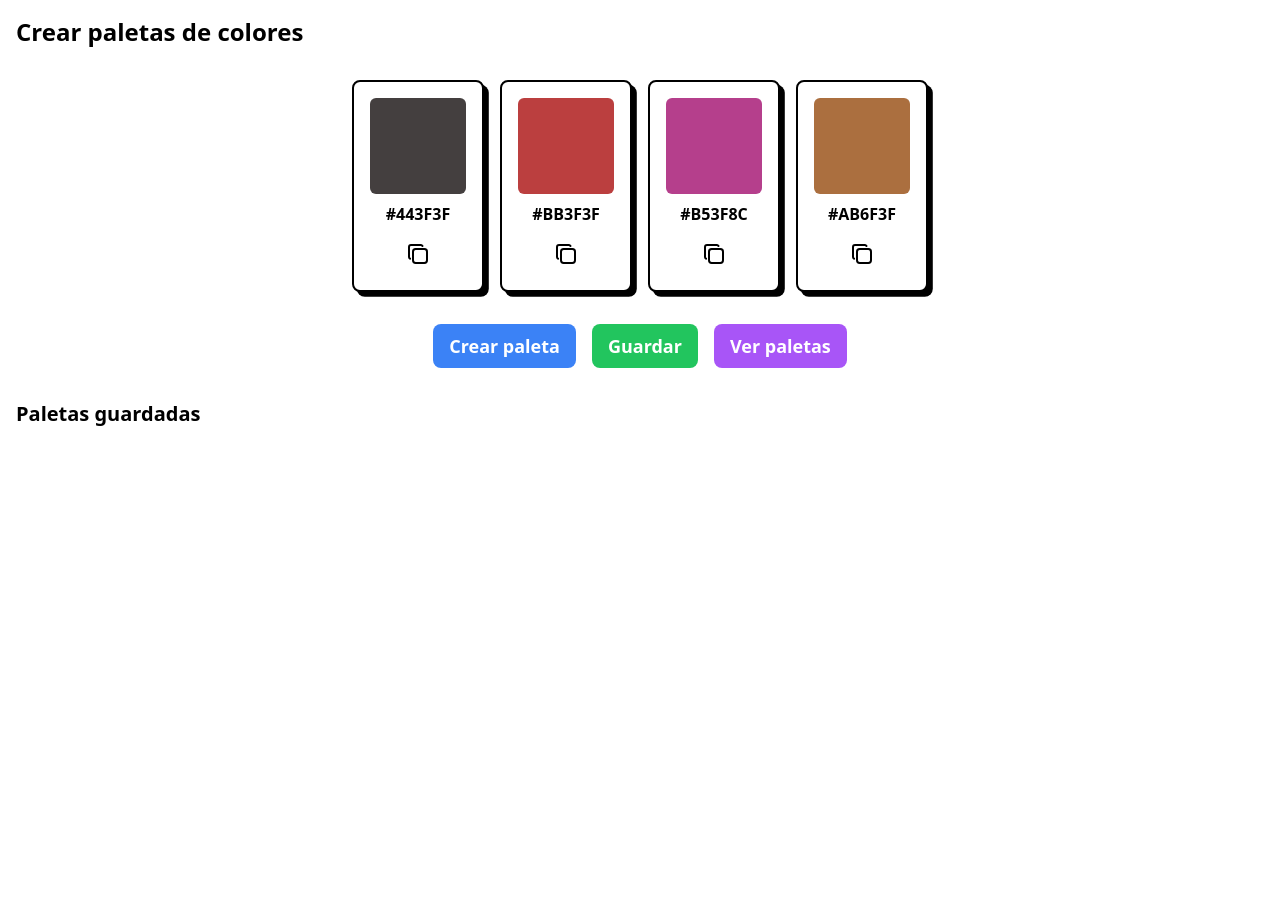
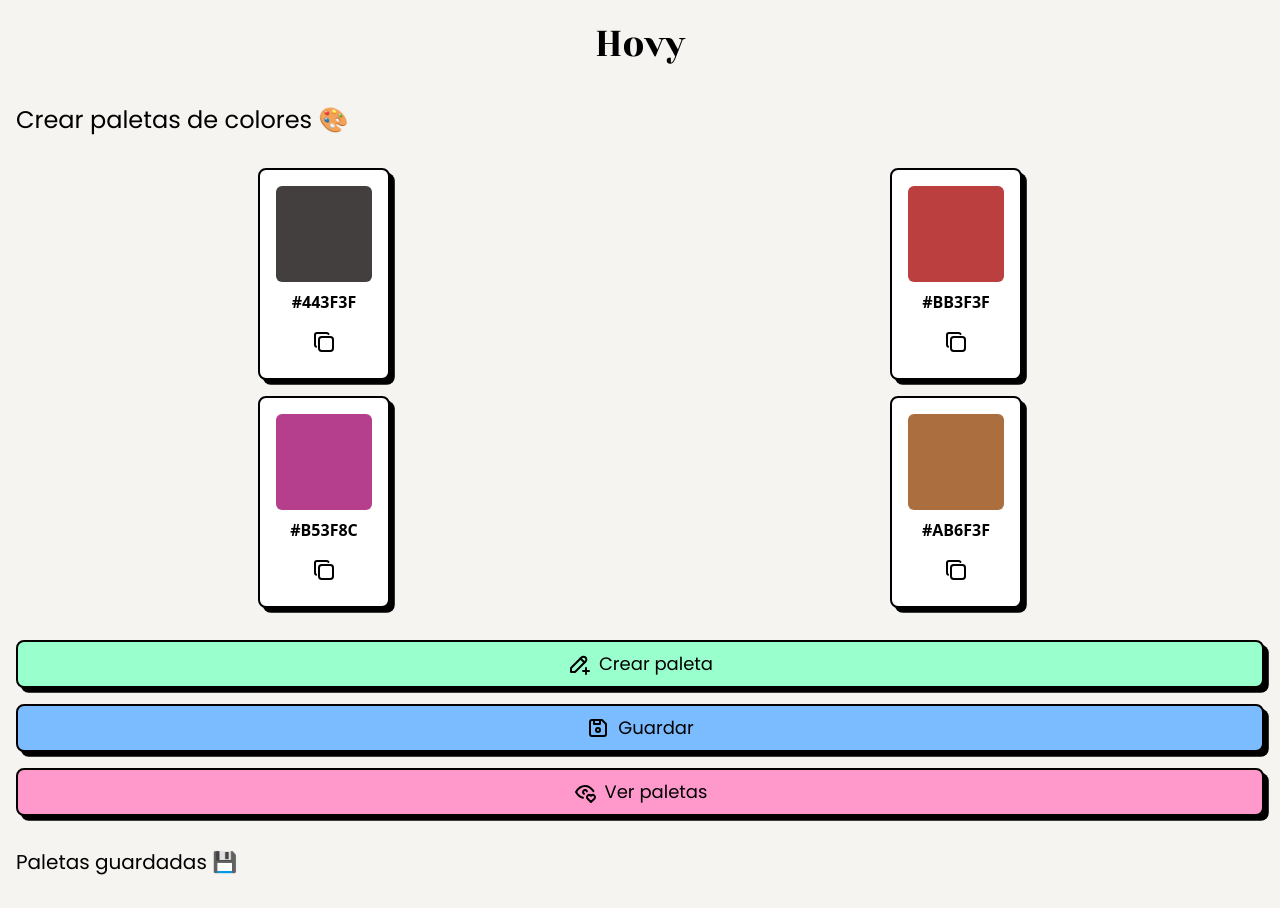
Before and after one commit to DrGomez21/color-generator, a React (Vite) app: page /creator in a window 1280 px wide. Before the commit the page ends 800 px from the top, so only its background shows below. Built offline with nearby package versions, Linux system fonts and the light colour scheme.

Commit message:
Cambios en la UI a un estilo neubrutalism

```diff
--- a/src/pages/CreadorPaletas.tsx
+++ b/src/pages/CreadorPaletas.tsx
@@ -45,45 +45,51 @@ export const CreadorPaletas = () => {
   }
 
   return (
-    <>
-      <h1 className='font-bold p-4 text-2xl'>Crear paletas de colores</h1>
+    <div className="bg-[#F5F4F0]">
 
-      <div className='p-4 flex gap-4 justify-center'>
+      <h1 className="text-4xl text-[#000000] font-yeseva text-center py-6">Hovy</h1>
+
+      <h2 className='font-poppins p-4 text-2xl'>Crear paletas de colores 🎨</h2>
+
+      <div className='p-4 grid grid-rows-2 grid-cols-2 gap-4 items-center'>
         {colors.map((color, index) => (
           <MuestraColor key={index} init={color} onColorChange={(color) => handleColorChange(index, color)} />
         ))}
       </div>
 
-      <div className='p-4 flex gap-4 justify-center'>
+      <div className='p-4 flex flex-col gap-4 justify-center'>
         <button
-          className='bg-blue-500 hover:scale-105 transition duration-75 text-white font-semibold text-lg px-4 py-2 rounded-lg'
+          className='flex gap-2 justify-center items-center bg-[#99FFCC] border-2 border-black shadow-[.3rem_.3rem_#000000] hover:scale-105 transition duration-75 text-black font-poppins text-lg px-4 py-2 rounded-lg'
           onClick={() => generatePalette()}
         >
+          <svg xmlns="http://www.w3.org/2000/svg" width={24} height={24} viewBox="0 0 24 24" fill="none" stroke="currentColor" strokeWidth={2} strokeLinecap="round" strokeLinejoin="round" className="icon icon-tabler icons-tabler-outline icon-tabler-pencil-plus"><path stroke="none" d="M0 0h24v24H0z" fill="none" /><path d="M4 20h4l10.5 -10.5a2.828 2.828 0 1 0 -4 -4l-10.5 10.5v4" /><path d="M13.5 6.5l4 4" /><path d="M16 19h6" /><path d="M19 16v6" /></svg>
           Crear paleta
         </button>
 
         <button
-          className='bg-green-500 hover:scale-105 transition duration-75 text-white font-semibold text-lg px-4 py-2 rounded-lg'
+          className='flex gap-2 justify-center items-center border-2 border-black shadow-[.3rem_.3rem_#000000] bg-[#7BBBFF] hover:scale-105 transition duration-75 text-black font-poppins text-lg px-4 py-2 rounded-lg'
           onClick={() => guardarPaleta()}
         >
+          <svg xmlns="http://www.w3.org/2000/svg" width={24} height={24} viewBox="0 0 24 24" fill="none" stroke="currentColor" strokeWidth={2} strokeLinecap="round" strokeLinejoin="round" className="icon icon-tabler icons-tabler-outline icon-tabler-device-floppy"><path stroke="none" d="M0 0h24v24H0z" fill="none" /><path d="M6 4h10l4 4v10a2 2 0 0 1 -2 2h-12a2 2 0 0 1 -2 -2v-12a2 2 0 0 1 2 -2" /><path d="M12 14m-2 0a2 2 0 1 0 4 0a2 2 0 1 0 -4 0" /><path d="M14 4l0 4l-6 0l0 -4" /></svg>
           Guardar
         </button>
 
         <button
-          className='bg-purple-500 hover:scale-105 transition duration-75 text-white font-semibold text-lg px-4 py-2 rounded-lg'
+          className='bg-[#FF99CC] flex gap-2 justify-center items-center border-2 border-black shadow-[.3rem_.3rem_#000000] hover:scale-105 transition duration-75 text-black font-poppins text-lg px-4 py-2 rounded-lg'
           onClick={() => listarPaletas()}
         >
+          <svg xmlns="http://www.w3.org/2000/svg" width={24} height={24} viewBox="0 0 24 24" fill="none" stroke="currentColor" strokeWidth={2} strokeLinecap="round" strokeLinejoin="round" className="icon icon-tabler icons-tabler-outline icon-tabler-eye-heart"><path stroke="none" d="M0 0h24v24H0z" fill="none" /><path d="M13.905 11.39a2 2 0 1 0 -2.855 2.37" /><path d="M9.992 17.779c-2.722 -.621 -5.053 -2.547 -6.992 -5.779c2.4 -4 5.4 -6 9 -6c3.332 0 6.15 1.714 8.454 5.14" /><path d="M18 22l3.35 -3.284a2.143 2.143 0 0 0 .005 -3.071a2.242 2.242 0 0 0 -3.129 -.006l-.224 .22l-.223 -.22a2.242 2.242 0 0 0 -3.128 -.006a2.143 2.143 0 0 0 -.006 3.071l3.355 3.296z" /></svg>
           Ver paletas
         </button>
 
       </div>
 
       <div className='p-4'>
-        <h2 className='font-bold text-xl'>Paletas guardadas</h2>
-        <div className='flex flex-wrap gap-4'>
+        <h2 className='font-poppins text-xl'>Paletas guardadas 💾</h2>
+        <div className='grid grid-cols-2 gap-4 mt-4'>
           {savedPalettes.map((palette, index) => (
-            <div key={index} className='p-2 border rounded-lg'>
-              <div className='flex gap-2'>
+            <div key={index} className='bg-white p-2 border-2 border-black rounded-lg'>
+              <div className='flex justify-center gap-2'>
                 {palette.map((color, i) => (
                   <div
                     key={i}
@@ -92,22 +98,26 @@ export const CreadorPaletas = () => {
                   />
                 ))}
               </div>
+
+              <div className="flex justify-between mx-1 mt-1">
                 <button
-                className='mt-2 bg-red-500 text-white px-3 py-1 rounded-lg'
+                  className='mt-2 bg-[#FFCC99] text-black px-3 py-1 rounded-md border-2 border-black'
                   onClick={() => eliminarPaleta(index)}
                 >
-                Eliminar
+                  <svg xmlns="http://www.w3.org/2000/svg" width={24} height={24} viewBox="0 0 24 24" fill="none" stroke="currentColor" strokeWidth={2} strokeLinecap="round" strokeLinejoin="round" className="icon icon-tabler icons-tabler-outline icon-tabler-trash-x"><path stroke="none" d="M0 0h24v24H0z" fill="none" /><path d="M4 7h16" /><path d="M5 7l1 12a2 2 0 0 0 2 2h8a2 2 0 0 0 2 -2l1 -12" /><path d="M9 7v-3a1 1 0 0 1 1 -1h4a1 1 0 0 1 1 1v3" /><path d="M10 12l4 4m0 -4l-4 4" /></svg>
                 </button>
                 <button
-                className='mt-2 bg-purple-500 text-white px-3 py-1 rounded-lg'
+                  className='mt-2 bg-[#FF99CC] text-black px-3 py-1 rounded-md border-2 border-black'
                   onClick={() => aplicarPaleta(index)}
                 >
-                Aplicar
+                  <svg xmlns="http://www.w3.org/2000/svg" width={24} height={24} viewBox="0 0 24 24" fill="none" stroke="currentColor" strokeWidth={2} strokeLinecap="round" strokeLinejoin="round" className="icon icon-tabler icons-tabler-outline icon-tabler-eye"><path stroke="none" d="M0 0h24v24H0z" fill="none" /><path d="M10 12a2 2 0 1 0 4 0a2 2 0 0 0 -4 0" /><path d="M21 12c-2.4 4 -5.4 6 -9 6c-3.6 0 -6.6 -2 -9 -6c2.4 -4 5.4 -6 9 -6c3.6 0 6.6 2 9 6" /></svg>
                 </button>
+
+              </div>
             </div>
           ))}
         </div>
       </div>
-    </>
+    </div>
   )
 }
```
Lines whose indentation alone changed are shown as unchanged.
